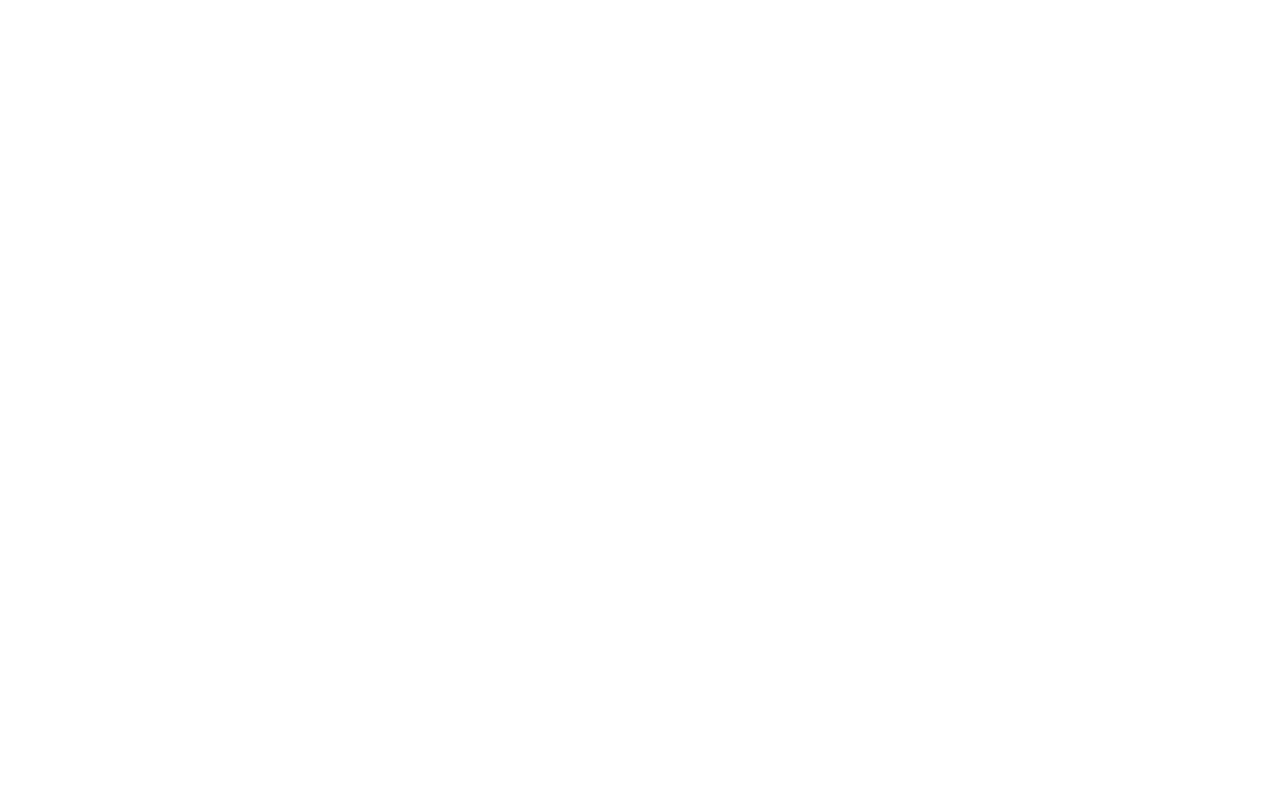
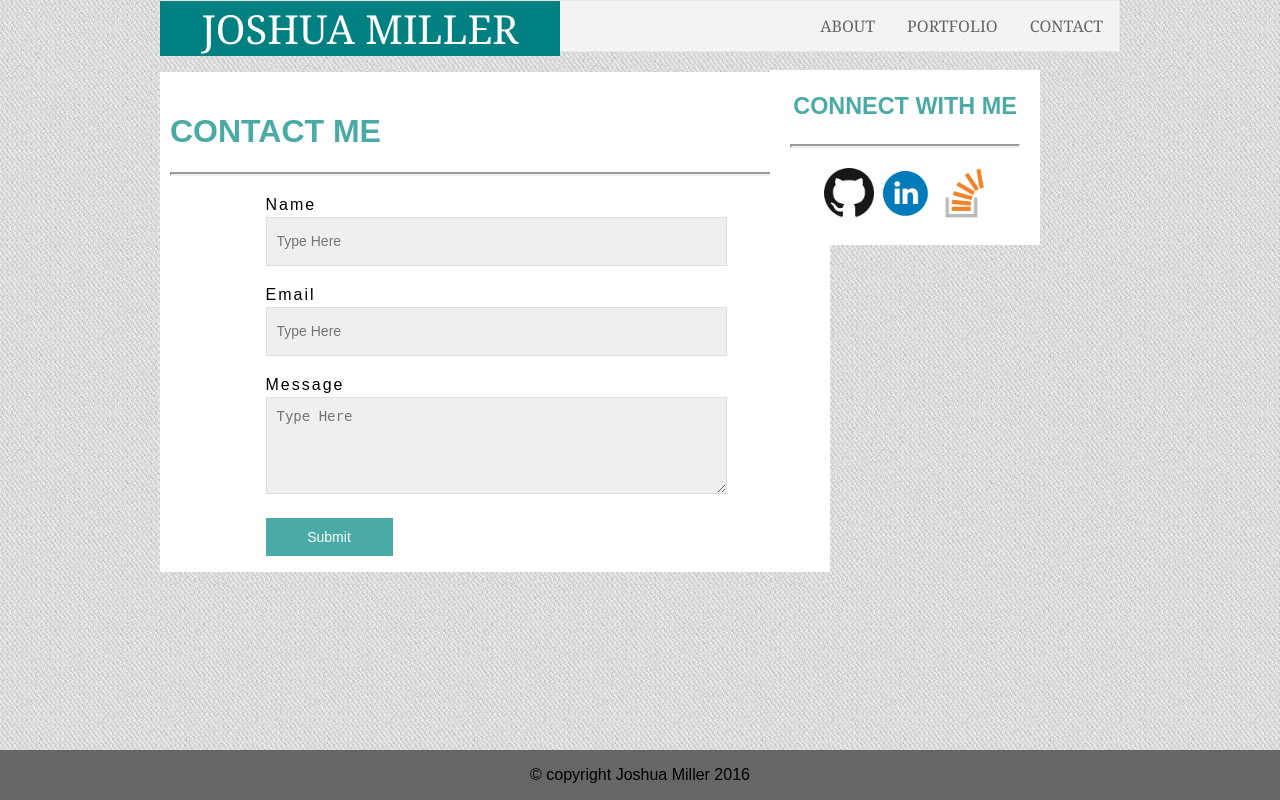
Before and after one commit to JoshuaSethMiller/basic-portfolio, a PHP site: page /contact.html in a window 1280 px wide. Before the commit the page is empty. Run offline with PHP 8.4, Linux system fonts and the light colour scheme.

Commit message:
new commit

```diff
--- a/assets/css/style.css
+++ b/assets/css/style.css
@@ -1,4 +1,7 @@
-
+html{
+	position:relative;
+	min-height:100%;
+}
 body{
 	background-color:gray;
 	background-image:url("../images/background.png");
@@ -9,8 +12,18 @@ body{
 
 
 }
+h1{
+	color:#4aaaa5;
+}
+h3{
+	color:#4aaaa5;
+}
+
+
 header{
 	font-family:'Georgia',Times,'Times New Roman',serif;
+	background-color:white;
+	width:100%;
 }
 
 .about{
@@ -19,8 +32,9 @@ header{
 	padding-right:10px;
 	padding-top:20px;
 	margin-top:20px;
+	margin-bottom:100px;
 	background-color:#fff;
-	height:480px;
+	min-height:480px;
 }
 ul{
 	list-style-type:none;
@@ -45,27 +59,38 @@ li a{
 	padding:0 5px 5px 5px;
 }
 #logo{
+	background-color:teal;
+	width:400px;
+	color:white;
+	text-align:center;
+	font-size:40px;
+	display:inline-block;
 	position:absolute;
+	margin-top:1px;
 }
 .connect{
 	width:270px;
 	height:175px;
 	float:right;
-	position:relative;
-	margin;bottom:500px;
 	background-color:#fff;
 	text-align:center;
 	font-size:20px;
+	position:absolute;
+	right:240px;
+	top:70px;
+
+
 
 }
 footer{
 	position:absolute;
-	right:0;
+	left:0;
 	bottom:0;
-	left:0;
-	padding:1rem;
+	height:50px;
+	width:100%;
 	text-align:center;
 	background-color:#666666;
+
 }
 
 hr{
@@ -86,3 +111,61 @@ hr{
 	border-style:inset;
 	border-width:2px;
 }
+
+/*contact form*/
+label {
+    display:block;
+    margin-top:20px;
+    letter-spacing:2px;
+}
+/* Centre the page */
+.body {
+    display:block;
+    margin:0 auto;
+    width:576px;
+}
+
+/* Centre the form within the page */
+form {
+    margin:0 auto;
+    width:459px;
+}
+
+/* Style the text boxes */
+input, textarea {
+	width:439px;
+	height:27px;
+	background:#efefef;
+	border:1px solid #dedede;
+	padding:10px;
+	margin-top:3px;
+	font-size:14px;
+	color:#3a3a3a;
+}
+
+textarea {
+	height:75px;
+}
+input:focus, textarea:focus {
+    border:1px solid #97d6eb;
+}
+#submit {
+	background-color:#4aaaa5;
+    width:127px;
+    height:38px;
+    text-indent:0;
+    border:none;
+    margin-top:20px;
+    cursor:pointer;
+    color:#fff;
+}
+
+	#submit:hover {
+	    opacity:.9;
+	}
+/*end contact form*/
+
+#port{
+	display:inline-block;
+
+}
--- a/contact.html
+++ b/contact.html
@@ -0,0 +1,60 @@
+<!DOCTYPE html>
+
+<html>
+
+<head>
+	<title>Joshua Miller - Personal Portfolio</title>
+	<link href="assets/css/style.css" rel="stylesheet" type="text/css" />
+</head>
+
+<body>
+
+<header>
+	<p id="logo">JOSHUA MILLER</p>
+
+	<ul>
+		<li><a href="contact.html">CONTACT</a></li>
+		<li><a href="portfolio.html">PORTFOLIO</a></li>
+		<li><a href="index.html">ABOUT</a></li>
+	</ul>
+</header>
+
+	<div class="about">
+		<h1>CONTACT ME</h1>
+
+		<hr>
+
+<form>
+
+    <label>Name</label>
+    <input name="name" placeholder="Type Here">
+
+    <label>Email</label>
+    <input name="email" type="email" placeholder="Type Here">
+
+    <label>Message</label>
+    <textarea name="message" placeholder="Type Here"></textarea>
+
+    <input id="submit" name="submit" type="submit" value="Submit">
+
+</form>
+
+
+  </div>
+	</div>
+
+	<div class="connect">
+		<h3>CONNECT WITH ME</h3>
+
+<hr id="me">
+		<img src="assets/images/github.png" alt="Github logo" height="50px" width="50px" />
+		<img src="assets/images/linkedin.png" alt="linkedin logo" height="50px" width="50px"/>
+		<img src="assets/images/stackoverflow.png" alt="stackoverflow logo" height="50px" width="50px"/>
+	</div>
+
+	<footer>
+		<p>&copy copyright Joshua Miller 2016</p>
+	</footer>
+
+</body>
+</html>
```
Also changed, not shown: index.html (+4 -3 lines), portfolio.html (+59 -0 lines), assets/images/300.gif (added).
